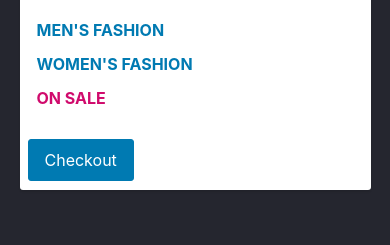
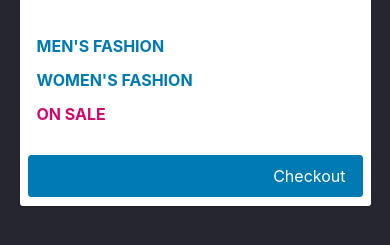
Before and after one commit to abdbadgithub/codi-html-css-git-excercice, a website: page week-2/17-nav-menu/index.html in a window 390 px wide. Shown: the part 85-330 px from the top of the page. Drawn offline with Linux system fonts and the light colour scheme.

Commit message:
Completed 17-nav-menu excercice

```diff
--- a/week-2/17-nav-menu/styles.css
+++ b/week-2/17-nav-menu/styles.css
@@ -1 +1,45 @@
 /* Write your media queries and flexbox CSS below */
+.site-wrapper {
+  display: flex;
+}
+.site-header {
+  display: flex;
+  flex-direction: row;
+  justify-content: space-between;
+}
+.site-header__nav {
+  display: flex;
+  flex-direction: row;
+}
+
+@media screen and (max-width: 480px) {
+  .site-wrapper {
+    display: flex;
+    flex-direction: column;
+  }
+  .site-header {
+    display: flex;
+    flex-direction: column;
+  }
+  .site-header__nav {
+    display: flex;
+    flex-direction: column;
+  }
+  .site-header__checkout {
+    display: flex;
+    justify-content: right;
+  }
+}
+
+@media screen and (max-width: 700px) {
+  .site-wrapper {
+    display: flex;
+    flex-direction: column;
+  }
+}
+@media screen and (max-width: 992px) {
+  .site-wrapper {
+    display: flex;
+    flex-direction: column;
+  }
+}
```
Also changed, not shown: week-3/19-search/index.html (+5 -1 lines).
